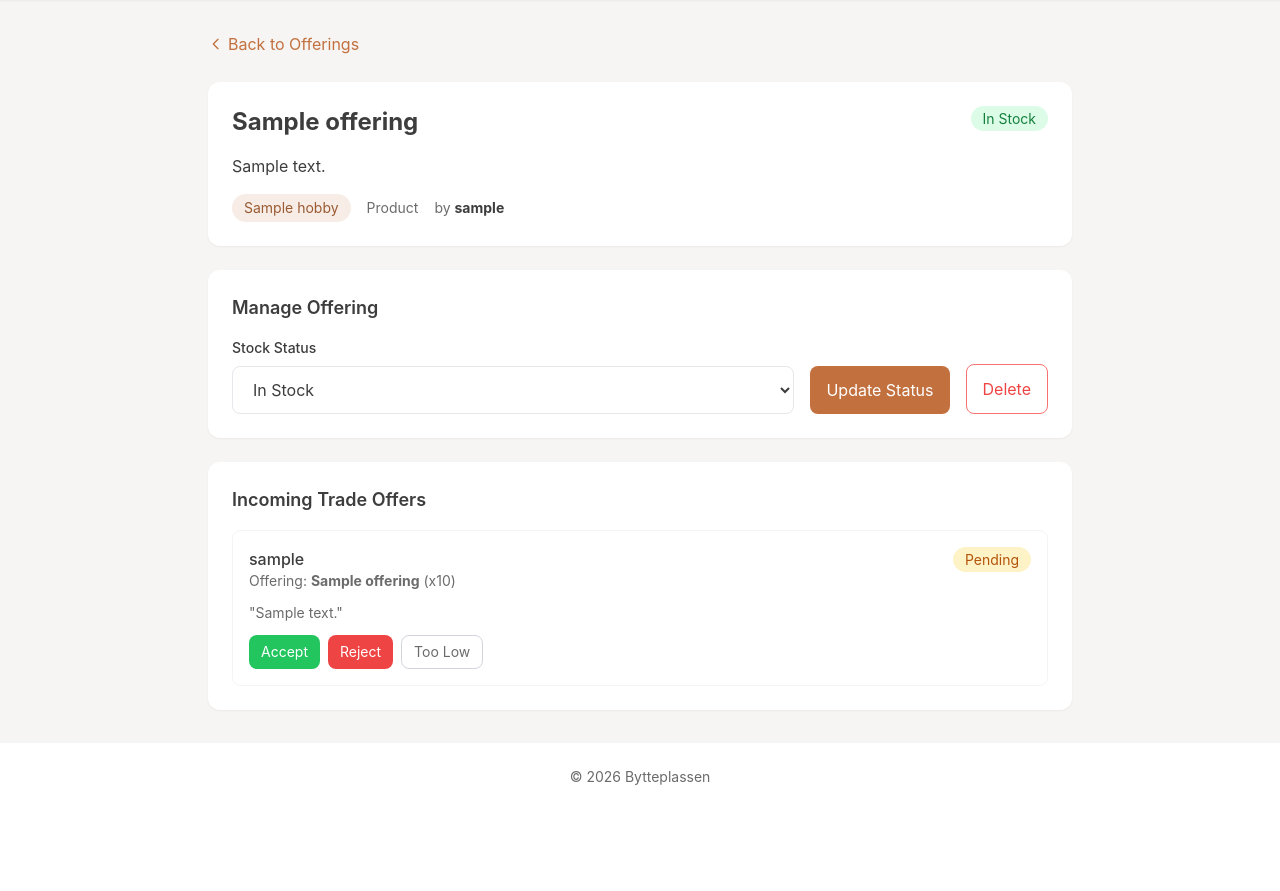
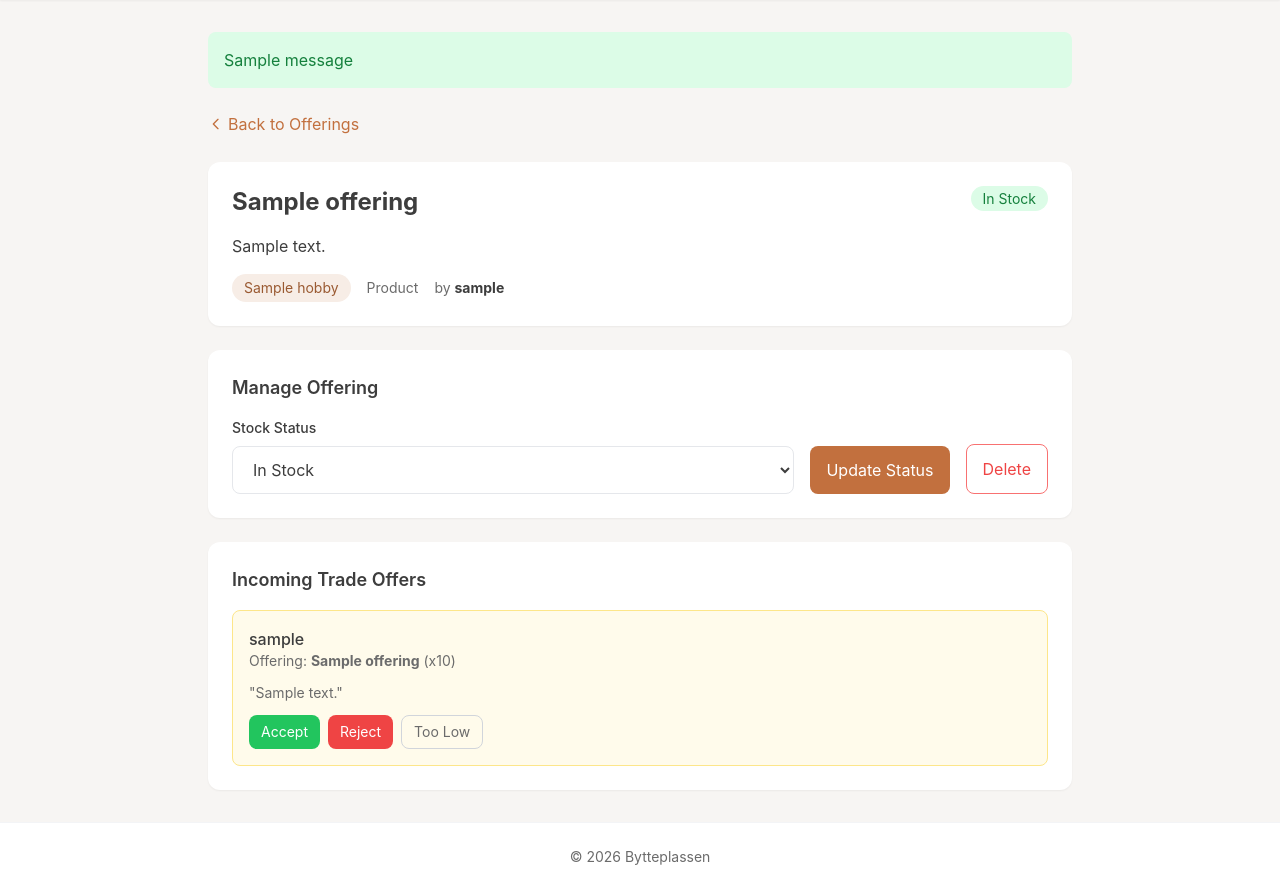
Before and after one commit to ianmaks/bytteplassen, a Django app: page /marketplace/offering/1/ in a window 1280 px wide. Shown: the part 64-955 px from the top of the page. Before the commit the page ends 849 px from the top, so only its background shows below. Run offline with Django 5.2, Linux system fonts and the light colour scheme; a user stored in the database is signed in; tables that the repository leaves empty hold one stand-in row (values such as "Sample post"); one stand-in notice (Sample message) is shown; some libraries are stand-ins or nearby versions.

Commit message:
More frontend fiz

```diff
--- a/marketplace/templates/base.html
+++ b/marketplace/templates/base.html
@@ -85,6 +85,17 @@
 
     <!-- Main Content -->
     <main class="flex-1 max-w-4xl mx-auto px-4 py-8 w-full">
+        <!-- Messages -->
+        {% if messages %}
+        <div class="mb-6 space-y-2">
+            {% for message in messages %}
+            <div class="p-4 rounded-lg {% if message.tags == 'success' %}bg-green-100 text-green-700{% elif message.tags == 'error' %}bg-red-100 text-red-700{% else %}bg-blue-100 text-blue-700{% endif %}">
+                {{ message }}
+            </div>
+            {% endfor %}
+        </div>
+        {% endif %}
+
         {% block content %}{% endblock %}
     </main>
 
--- a/marketplace/templates/marketplace/offering_detail.html
+++ b/marketplace/templates/marketplace/offering_detail.html
@@ -69,14 +69,14 @@
         </form>
     </div>
 
-    <!-- Owner Section: Incoming Trade Offers -->
+    <!-- Owner Section: Incoming Trade Offers (Pending) -->
     <div class="bg-white rounded-xl shadow-sm p-6">
         <h2 class="text-lg font-semibold text-warm-text mb-4">Incoming Trade Offers</h2>
 
-        {% if trades %}
+        {% if pending_trades %}
         <div class="space-y-4">
-            {% for trade in trades %}
-            <div class="border border-gray-100 rounded-lg p-4">
+            {% for trade in pending_trades %}
+            <div class="border border-amber-200 bg-amber-50 rounded-lg p-4">
                 <div class="flex items-start justify-between mb-3">
                     <div>
                         <p class="font-medium text-warm-text">{{ trade.proposer.username }}</p>
@@ -84,24 +84,12 @@
                             Offering: <strong>{{ trade.offered_offering.name }}</strong> (x{{ trade.quantity }})
                         </p>
                     </div>
-                    <div>
-                        {% if trade.status == 'P' %}
-                        <span class="px-3 py-1 text-sm rounded-full bg-amber-100 text-amber-700">Pending</span>
-                        {% elif trade.status == 'A' %}
-                        <span class="px-3 py-1 text-sm rounded-full bg-green-100 text-green-700">Accepted</span>
-                        {% elif trade.status == 'R' %}
-                        <span class="px-3 py-1 text-sm rounded-full bg-red-100 text-red-700">Rejected</span>
-                        {% elif trade.status == 'T' %}
-                        <span class="px-3 py-1 text-sm rounded-full bg-gray-100 text-gray-700">Too Low</span>
-                        {% endif %}
-                    </div>
                 </div>
 
                 {% if trade.message %}
                 <p class="text-warm-muted text-sm mb-3">"{{ trade.message }}"</p>
                 {% endif %}
 
-                {% if trade.status == 'P' %}
                 <form method="post" class="flex gap-2">
                     {% csrf_token %}
                     <input type="hidden" name="trade_id" value="{{ trade.id }}">
@@ -119,14 +107,67 @@
                         Too Low
                     </button>
                 </form>
-                {% endif %}
             </div>
             {% endfor %}
         </div>
         {% else %}
-        <p class="text-warm-muted">No trade offers yet.</p>
+        <p class="text-warm-muted">No pending trade offers.</p>
         {% endif %}
     </div>
+
+    <!-- Owner Section: Accepted Trades -->
+    {% if accepted_trades %}
+    <div class="bg-white rounded-xl shadow-sm p-6">
+        <h2 class="text-lg font-semibold text-warm-text mb-4">Accepted Trades</h2>
+        <div class="space-y-4">
+            {% for trade in accepted_trades %}
+            <div class="border border-green-200 bg-green-50 rounded-lg p-4">
+                <div class="flex items-start justify-between">
+                    <div>
+                        <p class="font-medium text-warm-text">{{ trade.proposer.username }}</p>
+                        <p class="text-sm text-warm-muted">
+                            Offering: <strong>{{ trade.offered_offering.name }}</strong> (x{{ trade.quantity }})
+                        </p>
+                        {% if trade.message %}
+                        <p class="text-warm-muted text-sm mt-2">"{{ trade.message }}"</p>
+                        {% endif %}
+                    </div>
+                    <span class="px-3 py-1 text-sm rounded-full bg-green-100 text-green-700">Accepted</span>
+                </div>
+            </div>
+            {% endfor %}
+        </div>
+    </div>
+    {% endif %}
+
+    <!-- Owner Section: Rejected Trades -->
+    {% if rejected_trades %}
+    <div class="bg-white rounded-xl shadow-sm p-6">
+        <h2 class="text-lg font-semibold text-warm-text mb-4">Rejected Trades</h2>
+        <div class="space-y-4">
+            {% for trade in rejected_trades %}
+            <div class="border border-gray-200 rounded-lg p-4">
+                <div class="flex items-start justify-between">
+                    <div>
+                        <p class="font-medium text-warm-text">{{ trade.proposer.username }}</p>
+                        <p class="text-sm text-warm-muted">
+                            Offering: <strong>{{ trade.offered_offering.name }}</strong> (x{{ trade.quantity }})
+                        </p>
+                        {% if trade.message %}
+                        <p class="text-warm-muted text-sm mt-2">"{{ trade.message }}"</p>
+                        {% endif %}
+                    </div>
+                    {% if trade.status == 'R' %}
+                    <span class="px-3 py-1 text-sm rounded-full bg-red-100 text-red-700">Rejected</span>
+                    {% else %}
+                    <span class="px-3 py-1 text-sm rounded-full bg-gray-100 text-gray-700">Too Low</span>
+                    {% endif %}
+                </div>
+            </div>
+            {% endfor %}
+        </div>
+    </div>
+    {% endif %}
 
     {% else %}
     <!-- Non-Owner Section: Make Trade Offer -->
@@ -185,6 +226,59 @@
             </button>
         </form>
     </div>
+
+    <!-- Your Trade Proposals -->
+    {% if my_trades %}
+    <div class="bg-white rounded-xl shadow-sm p-6">
+        <h2 class="text-lg font-semibold text-warm-text mb-4">Your Trade Proposals</h2>
+        <div class="space-y-4">
+            {% for trade in my_trades %}
+            <div class="border border-gray-100 rounded-lg p-4">
+                <div class="flex items-start justify-between mb-2">
+                    <div>
+                        <p class="text-sm text-warm-muted">
+                            You offered: <strong class="text-warm-text">{{ trade.offered_offering.name }}</strong>
+                        </p>
+                    </div>
+                    <div>
+                        {% if trade.status == 'P' %}
+                        <span class="px-3 py-1 text-sm rounded-full bg-amber-100 text-amber-700">Pending</span>
+                        {% elif trade.status == 'A' %}
+                        <span class="px-3 py-1 text-sm rounded-full bg-green-100 text-green-700">Accepted</span>
+                        {% elif trade.status == 'R' %}
+                        <span class="px-3 py-1 text-sm rounded-full bg-red-100 text-red-700">Rejected</span>
+                        {% elif trade.status == 'T' %}
+                        <span class="px-3 py-1 text-sm rounded-full bg-gray-100 text-gray-700">Too Low</span>
+                        {% endif %}
+                    </div>
+                </div>
+                {% if trade.message %}
+                <p class="text-warm-muted text-sm mb-3">"{{ trade.message }}"</p>
+                {% endif %}
+
+                {% if trade.status == 'P' %}
+                <form method="post" class="flex items-center gap-3 mt-3">
+                    {% csrf_token %}
+                    <input type="hidden" name="my_trade_id" value="{{ trade.id }}">
+                    <label class="text-sm text-warm-muted">Qty:</label>
+                    <input type="number" name="quantity" value="{{ trade.quantity }}" min="1"
+                           class="w-20 px-3 py-1.5 text-sm rounded-lg border border-gray-200 focus:border-terra-400 outline-none">
+                    <button type="submit" name="update_my_trade"
+                            class="px-3 py-1.5 text-sm bg-blue-500 text-white rounded-lg hover:bg-blue-600 transition">
+                        Update
+                    </button>
+                    <button type="submit" name="delete_my_trade"
+                            onclick="return confirm('Withdraw this trade proposal?')"
+                            class="px-3 py-1.5 text-sm border border-blue-400 text-blue-500 rounded-lg hover:bg-blue-50 transition">
+                        Withdraw
+                    </button>
+                </form>
+                {% endif %}
+            </div>
+            {% endfor %}
+        </div>
+    </div>
+    {% endif %}
     {% else %}
     <div class="bg-white rounded-xl shadow-sm p-6 text-center">
         <p class="text-warm-muted mb-4">Log in to propose a trade</p>
--- a/marketplace/views.py
+++ b/marketplace/views.py
@@ -4,6 +4,7 @@ from django.http import HttpResponse, JsonResponse
 from django.shortcuts import render, redirect
 from django.template import loader
 from django.views.decorators.csrf import csrf_protect
+from django.contrib import messages
 from .models import Hobby, Vote, Offering, Trade
 from .forms import OfferingForm, TradeForm
 from django.db.models import Count, Case, When, Value, IntegerField
@@ -103,29 +104,50 @@ def offering_detail(request, offering_id):
                 trade = Trade.objects.get(id=trade_id)
                 if action == 'accept':
                     trade.status = 'A'
+                    messages.success(request, f'Trade from {trade.proposer.username} accepted!')
                 elif action == 'reject':
                     trade.status = 'R'
+                    messages.info(request, f'Trade from {trade.proposer.username} rejected.')
                 elif action == 'too_low':
                     trade.status = 'T'
+                    messages.info(request, f'Trade from {trade.proposer.username} marked as too low.')
                 trade.save()
                 return redirect('offering_detail', offering_id=offering_id)
         else:
-            form = TradeForm(request.POST, user=request.user)
-            if form.is_valid():
-                trade = form.save(commit=False)
-                trade.target_offering = offering
-                trade.proposer = request.user
+            if 'update_my_trade' in request.POST:
+                trade_id = request.POST.get('my_trade_id')
+                quantity = request.POST.get('quantity')
+                trade = Trade.objects.get(id=trade_id, proposer=request.user)
+                trade.quantity = quantity
                 trade.save()
                 return redirect('offering_detail', offering_id=offering_id)
+            elif 'delete_my_trade' in request.POST:
+                trade_id = request.POST.get('my_trade_id')
+                Trade.objects.filter(id=trade_id, proposer=request.user).delete()
+                return redirect('offering_detail', offering_id=offering_id)
+            else:
+                form = TradeForm(request.POST, user=request.user)
+                if form.is_valid():
+                    trade = form.save(commit=False)
+                    trade.target_offering = offering
+                    trade.proposer = request.user
+                    trade.save()
+                    return redirect('offering_detail', offering_id=offering_id)
 
-    trades = offering.incoming_trades.all() if is_owner else None
+    pending_trades = offering.incoming_trades.filter(status='P') if is_owner else None
+    accepted_trades = offering.incoming_trades.filter(status='A') if is_owner else None
+    rejected_trades = offering.incoming_trades.filter(status__in=['R', 'T']) if is_owner else None
     trade_form = TradeForm(user=request.user) if not is_owner else None
+    my_trades = offering.incoming_trades.filter(proposer=request.user) if not is_owner and request.user.is_authenticated else None
 
     template = loader.get_template("marketplace/offering_detail.html")
     context = {
         'offering': offering,
         'is_owner': is_owner,
-        'trades': trades,
+        'pending_trades': pending_trades,
+        'accepted_trades': accepted_trades,
+        'rejected_trades': rejected_trades,
         'trade_form': trade_form,
+        'my_trades': my_trades,
     }
     return HttpResponse(template.render(context, request))
```
